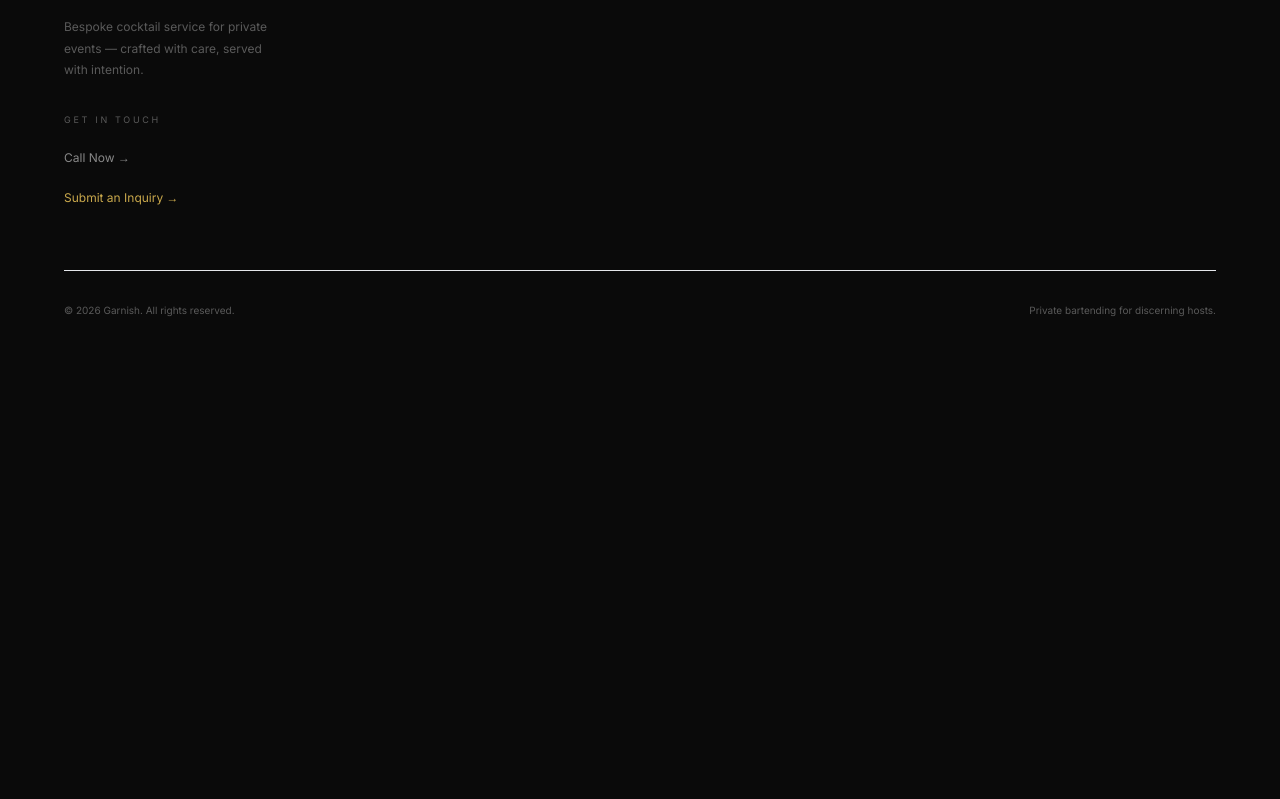
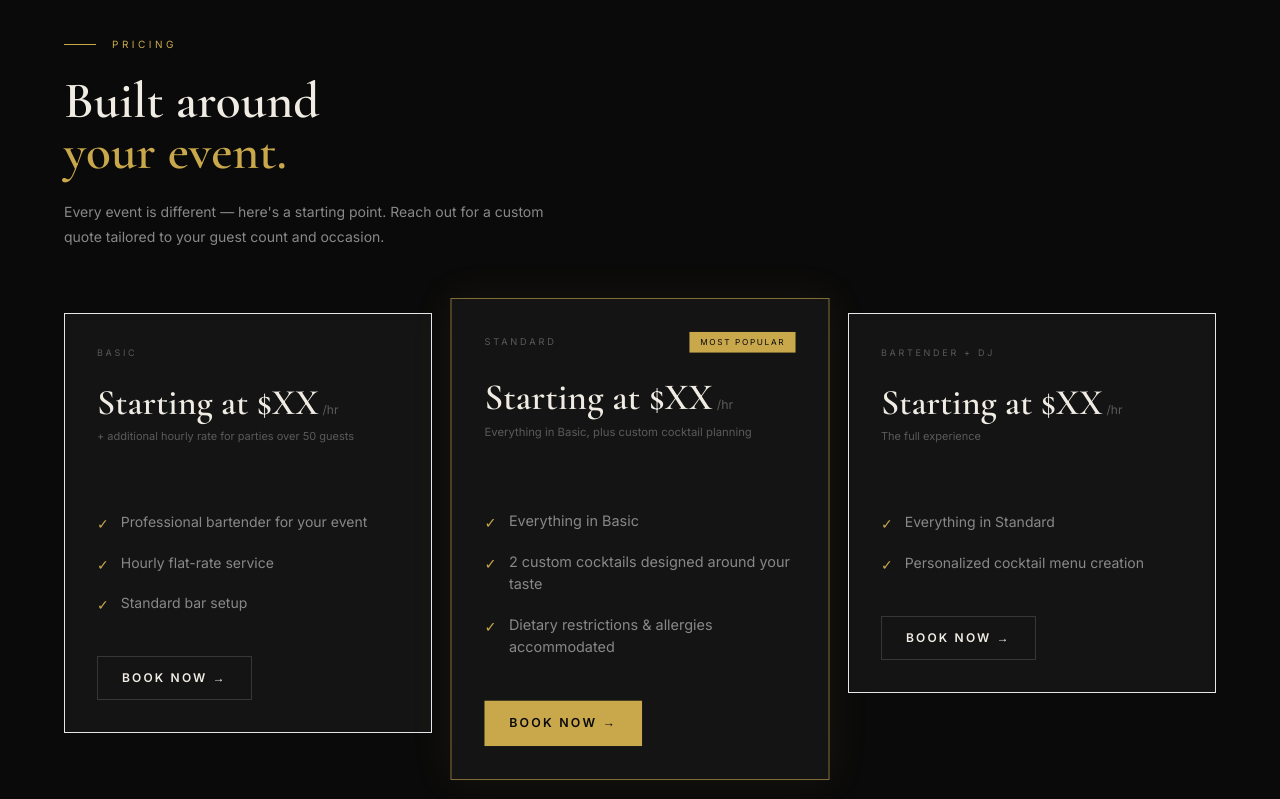
Before and after one commit to onurcankuluap/garnish, a Next.js app: page / in a window 1280 px wide. Shown: the part 1581-2380 px from the top of the page. Before the commit the page ends 1939 px from the top, so only its background shows below. Built offline with nearby package versions, Linux system fonts and the light colour scheme.

Commit message:
Add pricing section to home page between How It Works and footer

```diff
--- a/app/page.tsx
+++ b/app/page.tsx
@@ -185,6 +185,146 @@ export default function Home() {
       </section>
 
       {/* ══════════════════════════════════════════
+          PRICING
+      ══════════════════════════════════════════ */}
+      <section className="px-6 md:px-16 py-24 md:py-32">
+        <div className="max-w-7xl mx-auto">
+
+          {/* Header */}
+          <div className="mb-16">
+            <div className="flex items-center gap-4 mb-6">
+              <div className="w-8 h-px bg-gold" />
+              <span className="font-inter text-[10px] tracking-[0.35em] uppercase text-gold">Pricing</span>
+            </div>
+            <h2
+              className="font-cormorant font-semibold text-foreground leading-[1.0] mb-5"
+              style={{ fontSize: "clamp(2rem, 4vw, 3.25rem)" }}
+            >
+              Built around<br />
+              <em className="not-italic text-gold">your event.</em>
+            </h2>
+            <p className="font-inter text-sm text-[var(--muted-light)] leading-[1.8] max-w-lg">
+              Every event is different — here&apos;s a starting point. Reach out for a custom quote tailored to your guest count and occasion.
+            </p>
+          </div>
+
+          {/* Cards */}
+          <div className="grid grid-cols-1 md:grid-cols-3 gap-6 items-start">
+
+            {/* Basic */}
+            <div className="group relative bg-[#141414] border border-white/8 p-8 hover:-translate-y-1 transition-transform duration-300">
+              <p className="font-inter text-[9px] tracking-[0.3em] uppercase text-[var(--muted)] mb-6">Basic</p>
+              <div className="mb-1">
+                <span className="font-cormorant text-4xl font-semibold text-foreground">Starting at $XX</span>
+                <span className="font-inter text-xs text-[var(--muted)] ml-1">/hr</span>
+              </div>
+              <p className="font-inter text-[11px] text-[var(--muted)] leading-[1.7] mb-8">
+                + additional hourly rate for parties over 50 guests
+              </p>
+              <div className="h-px bg-white/6 mb-8" />
+              <ul className="space-y-4 mb-10">
+                {[
+                  "Professional bartender for your event",
+                  "Hourly flat-rate service",
+                  "Standard bar setup",
+                ].map((item) => (
+                  <li key={item} className="flex items-start gap-3 font-inter text-sm text-[var(--muted-light)] leading-[1.6]">
+                    <span className="text-gold mt-0.5 flex-shrink-0">✓</span>
+                    {item}
+                  </li>
+                ))}
+              </ul>
+              <Link
+                href="/contact"
+                className="inline-flex items-center gap-2 px-6 min-h-[44px] border border-white/15 font-inter text-xs font-semibold tracking-[0.18em] uppercase text-foreground hover:border-gold hover:text-gold transition-all duration-200 touch-manipulation"
+              >
+                Book Now →
+              </Link>
+            </div>
+
+            {/* Standard — featured */}
+            <div className="group relative bg-[#141414] border border-gold/60 p-8 md:scale-[1.03] md:-translate-y-2 hover:md:-translate-y-3 transition-transform duration-300 shadow-[0_0_40px_rgba(201,168,76,0.08)]">
+              <div className="flex items-center justify-between mb-6">
+                <p className="font-inter text-[9px] tracking-[0.3em] uppercase text-[var(--muted)]">Standard</p>
+                <span className="font-inter text-[8px] tracking-[0.2em] uppercase text-[#0a0a0a] bg-gold px-2.5 py-1">Most Popular</span>
+              </div>
+              <div className="mb-1">
+                <span className="font-cormorant text-4xl font-semibold text-foreground">Starting at $XX</span>
+                <span className="font-inter text-xs text-[var(--muted)] ml-1">/hr</span>
+              </div>
+              <p className="font-inter text-[11px] text-[var(--muted)] leading-[1.7] mb-8">
+                Everything in Basic, plus custom cocktail planning
+              </p>
+              <div className="h-px bg-white/6 mb-8" />
+              <ul className="space-y-4 mb-10">
+                {[
+                  "Everything in Basic",
+                  "2 custom cocktails designed around your taste",
+                  "Dietary restrictions & allergies accommodated",
+                ].map((item) => (
+                  <li key={item} className="flex items-start gap-3 font-inter text-sm text-[var(--muted-light)] leading-[1.6]">
+                    <span className="text-gold mt-0.5 flex-shrink-0">✓</span>
+                    {item}
+                  </li>
+                ))}
+              </ul>
+              <Link
+                href="/contact"
+                className="inline-flex items-center gap-2 px-6 min-h-[44px] bg-gold text-[#0a0a0a] font-inter text-xs font-semibold tracking-[0.18em] uppercase hover:bg-[#d4b05f] active:bg-[#b8923e] transition-colors duration-200 touch-manipulation"
+              >
+                Book Now →
+              </Link>
+            </div>
+
+            {/* Bartender + DJ */}
+            <div className="group relative bg-[#141414] border border-white/8 p-8 hover:-translate-y-1 transition-transform duration-300">
+              <p className="font-inter text-[9px] tracking-[0.3em] uppercase text-[var(--muted)] mb-6">Bartender + DJ</p>
+              <div className="mb-1">
+                <span className="font-cormorant text-4xl font-semibold text-foreground">Starting at $XX</span>
+                <span className="font-inter text-xs text-[var(--muted)] ml-1">/hr</span>
+              </div>
+              <p className="font-inter text-[11px] text-[var(--muted)] leading-[1.7] mb-8">
+                The full experience
+              </p>
+              <div className="h-px bg-white/6 mb-8" />
+              <ul className="space-y-4 mb-10">
+                {[
+                  "Everything in Standard",
+                  "Personalized cocktail menu creation",
+                ].map((item) => (
+                  <li key={item} className="flex items-start gap-3 font-inter text-sm text-[var(--muted-light)] leading-[1.6]">
+                    <span className="text-gold mt-0.5 flex-shrink-0">✓</span>
+                    {item}
+                  </li>
+                ))}
+              </ul>
+              <Link
+                href="/contact"
+                className="inline-flex items-center gap-2 px-6 min-h-[44px] border border-white/15 font-inter text-xs font-semibold tracking-[0.18em] uppercase text-foreground hover:border-gold hover:text-gold transition-all duration-200 touch-manipulation"
+              >
+                Book Now →
+              </Link>
+            </div>
+
+          </div>
+
+          {/* Footer note */}
+          <div className="mt-14 pt-10 border-t border-white/6 flex flex-col md:flex-row md:items-center md:justify-between gap-6">
+            <p className="font-inter text-xs text-[var(--muted)] leading-[1.8] max-w-xl">
+              Final pricing depends on guest count, event length, location, and specific requests. Fill out the contact form or call directly for an accurate quote.
+            </p>
+            <Link
+              href="/contact"
+              className="flex-shrink-0 inline-flex items-center gap-2 px-8 min-h-[44px] border border-gold/40 font-inter text-xs font-semibold tracking-[0.18em] uppercase text-gold hover:border-gold hover:bg-gold/5 transition-all duration-200 touch-manipulation"
+            >
+              Get a Custom Quote →
+            </Link>
+          </div>
+
+        </div>
+      </section>
+
+      {/* ══════════════════════════════════════════
           FOOTER
       ══════════════════════════════════════════ */}
       <footer className="border-t border-white/6 px-6 md:px-16 pt-14 pb-28 md:pb-10">
```
